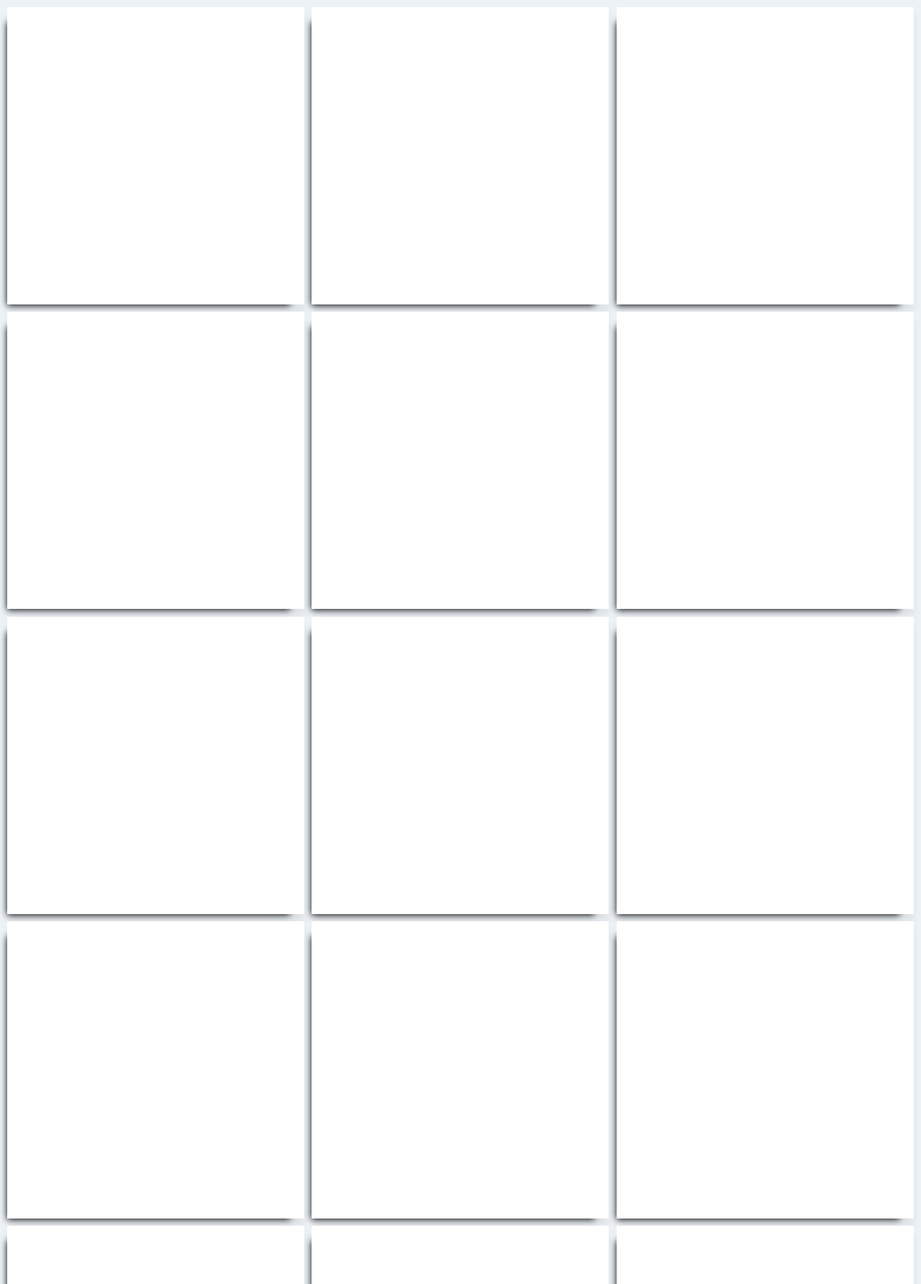
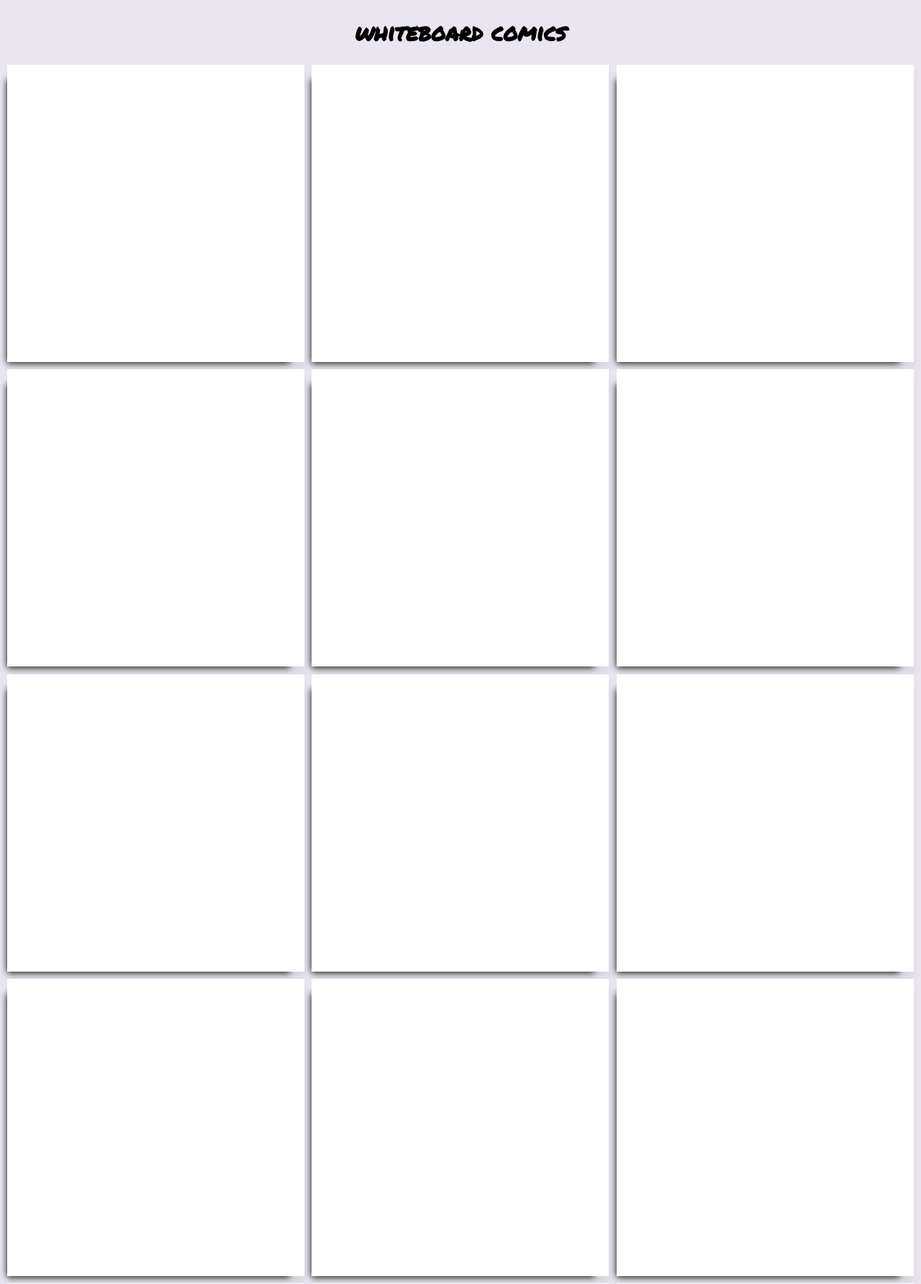
Before and after one commit to Sheraff/whiteboard-comics, a PHP site: page / in a window 1280 px wide. Shown: the top 1784 px of the page at 72% size. Run offline with PHP 8.4, Linux system fonts and the light colour scheme; style sheets or scripts are compiled from the project's sources.

Commit message:
tiny header

```diff
--- a/index.html
+++ b/index.html
@@ -5,6 +5,10 @@
 <link rel="stylesheet" href="style.css">
 <link rel="stylesheet" href="https://fonts.googleapis.com/css?family=Permanent+Marker&display=block">
 <link rel="manifest" href="/manifest.json">
+
+<header>
+	<h1>Whiteboard Comics</h1>
+</header>
 
 <grid-layout>
 	<svg-card name="earnings=f(age)" tags="['money', 'growing up']">
--- a/style.css
+++ b/style.css
@@ -1,6 +1,11 @@
 body {
   margin: 0;
-  background-color: #edf2f7;
+  font-family: 'Permanent Marker';
+  background-color: #eae5f1;
+}
+header {
+  text-transform: lowercase;
+  text-align: center;
 }
 svg-card,
 .svg-card {
--- a/style.less
+++ b/style.less
@@ -1,6 +1,12 @@
 body {
 	margin          : 0;
-	background-color: rgb(237, 242, 247);
+	font-family     : 'Permanent Marker';
+	background-color: rgb(234, 229, 241);
+}
+
+header {
+	text-transform: lowercase;
+	text-align: center;
 }
 
 svg-card,
```
